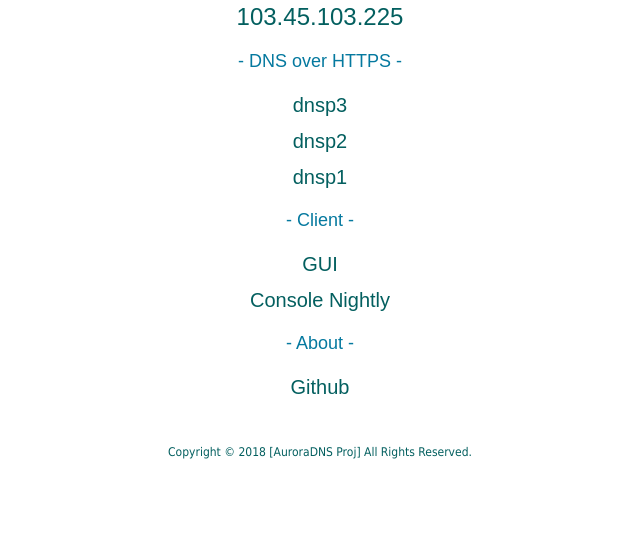
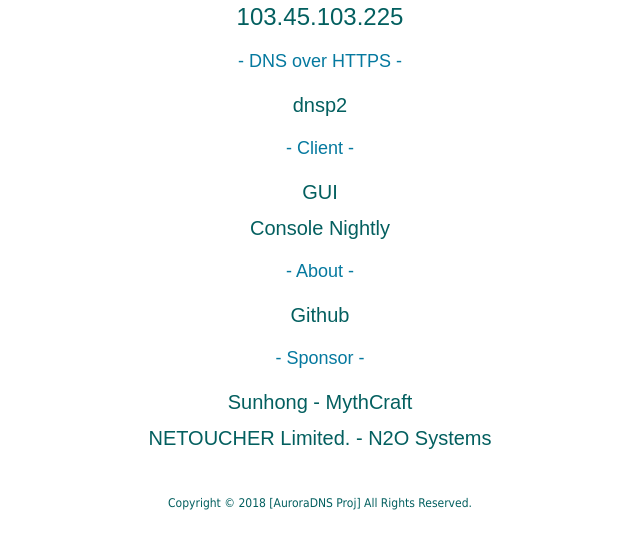
Before and after one commit to AuroraDNS/AuroraDNS.github.io, a plain HTML site: page index.html in a window 1280 px wide. Shown: the part 197-746 px from the top of the page, without its empty margins (320-960 px from the left). Drawn offline with Linux system fonts and the light colour scheme.

Commit message:
Update index.html

```diff
--- a/index.html
+++ b/index.html
@@ -13,14 +13,15 @@
         <h4>103.45.103.225</h4>
         <ul class="myList">
 			<h5>- DNS over HTTPS -</h5>
-			<li><a target="_blank" href="https://dnsp3.mili.one/">dnsp3</a></li>
 			<li><a target="_blank" href="https://dnsp2.mili.one/">dnsp2</a></li>
-            <li><a target="_blank" href="https://dnsp1.mili.one/">dnsp1</a></li>
 			<h5>- Client -</h5>
 			<li><a target="_blank" href="https://github.com/mili-tan/AuroraDNS.GUI/releases">GUI</a></li>
-            <li><a target="_blank" href="https://ci.appveyor.com/project/mili-tan/mcopernicus-auroradns/build/artifacts">Console Nightly</a></li>
+			<li><a target="_blank" href="https://ci.appveyor.com/project/mili-tan/mcopernicus-auroradns/build/artifacts">Console Nightly</a></li>
 			<h5>- About -</h5>
-            <li><a target="_blank" href="https://github.com/mili-tan/AuroraDNS">Github</a></li>
+			<li><a target="_blank" href="https://github.com/mili-tan/AuroraDNS">Github</a></li>
+			<h5>- Sponsor -</h5>
+			<li><a target="_blank" href="http://www.i-mc.cn/">Sunhong - MythCraft</a></li>
+			<li><a target="_blank" href="https://www.n2o.systems/"> NETOUCHER Limited. - N2O Systems</a></li>
         </ul>
     </div>
     <div class="copyright">Copyright &copy; <script>document.write(new Date().getFullYear());</script> [AuroraDNS Proj] All Rights Reserved.</div>
```
